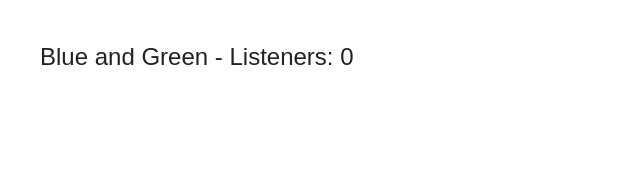
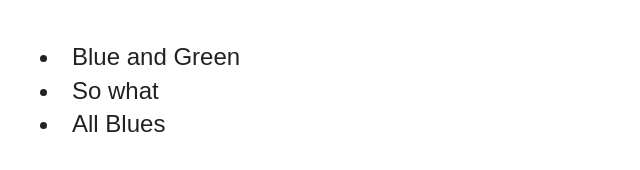
Before and after one commit to pedroanicetoo/backbone-course, a plain HTML site: page Boilerplate/index.html in a window 1280 px wide. Shown: the whole page, without its empty margins (0-640 px from the left). Drawn offline with Linux system fonts and the light colour scheme.

Commit message:
Handling Collection Events

```diff
--- a/Boilerplate/index.html
+++ b/Boilerplate/index.html
@@ -15,7 +15,7 @@
     </head>
     <body>
 
-        <div id="container"></div>
+        <div id="songs"></div>
 
         <script src="js/lib/jquery-min.js"></script>
         <script src="js/lib/underscore-min.js"></script>
--- a/Boilerplate/js/main.js
+++ b/Boilerplate/js/main.js
@@ -1,47 +1,55 @@
-var Song = Backbone.Model.extend({
-	defaults: {
-		listeners: 0
-	}
+var Song = Backbone.Model.extend();
+
+var Songs = Backbone.Collection.extend({
+	model: Song
 });
 
-// var Songs = Backbone.Collection.extend({
-// 	model: Song
-// });
+var SongView = Backbone.View.extend({
 
-var SongView = Backbone.View.extend({
-	initialize: function(){
-		this.model.on("change", this.onModelChange, this);
-	},
-
-	onModelChange: function(){ // action from the view for the onChange model
-		this.$el.addClass("someClass");
-	},
+	tagName: "li",
 
 	render: function() {
-			this.$el.html(this.model.get("title") + " - Listeners: "+ this.model.get("listeners"));
+			this.$el.html(this.model.get("title"));
+			this.$el.attr("id", this.model.id);
 
 			return this;
 	}
 });
 
-// var SongsView = Backbone.View.extend({
-// 	render: function() {
-// 		var self = this;
-// 		this.model.each(function(song) {
-// 			var songView = new SongView({ model: song });
-// 			self.$el.append(songView.render().$el);
-// 		});
-// 	}
-// });
+var SongsView = Backbone.View.extend({
 
-// var songs = new Songs([
-// 	new Song({ title: "Blue and Green"}),
-// 	new Song({ title: "So what"}),
-// 	new Song({ title: "All Blues"})
-// 	]);
+	tagName: "ul",
 
-var song = new Song({ title: "Blue and Green" });
+	initialize: function(){
+		this.model.on("add", this.onSongAdded, this);
+		this.model.on("remove", this.onSongRemoved, this);
+	},
 
-var songView = new SongView({ el: "#container", model: song });
+	onSongAdded: function(song){
+		var songView = new SongView({ model: song });
 
-songView.render();
+		this.$el.append(songView.render().$el);
+	},
+
+	onSongRemoved: function(song){
+		// this.$el.find("li#" + song.id).remove();
+		this.$("li#" + song.id).remove();
+	},
+
+	render: function() {
+		var self = this;
+		this.model.each(function(song) {
+			var songView = new SongView({ model: song });
+			self.$el.append(songView.render().$el);
+		});
+	}
+});
+
+var songs = new Songs([
+	new Song({ id: 1, title: "Blue and Green"}),
+	new Song({ id: 2, title: "So what"}),
+	new Song({ id: 3, title: "All Blues"})
+	]);
+
+var songsView = new SongsView({ el: "#songs", model: songs});
+songsView.render();
```
